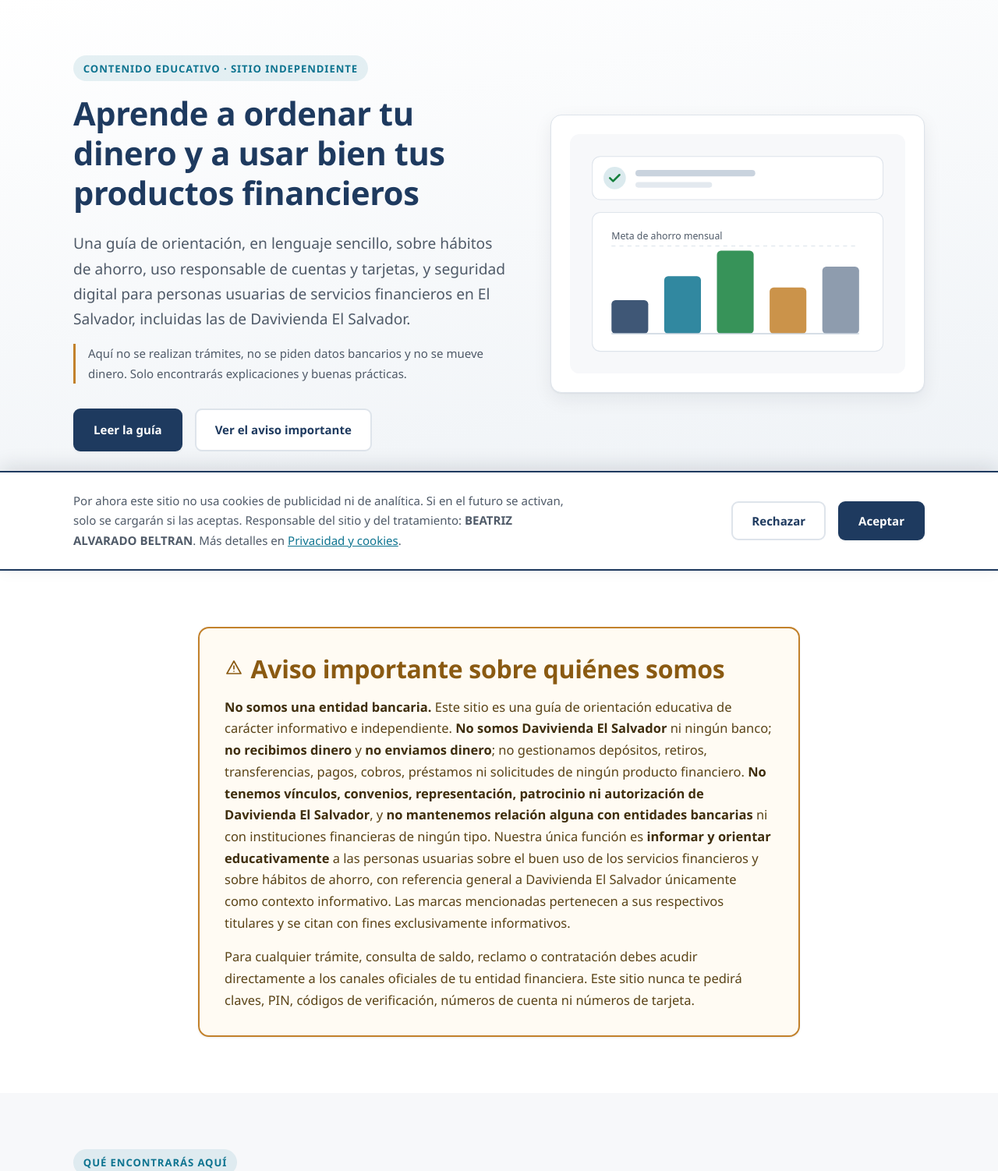
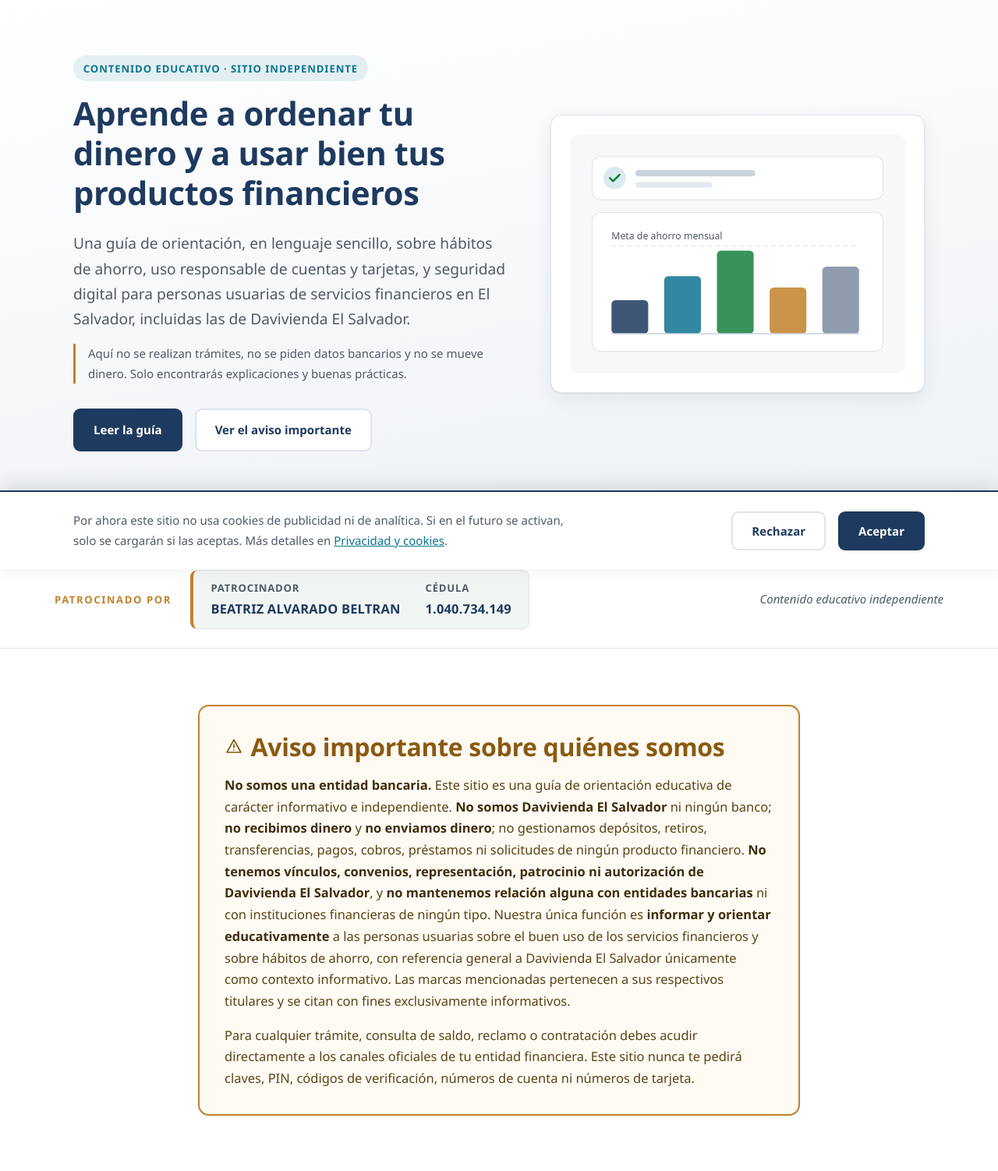
Before and after one commit to juanju009/infguidavcola, a PHP site: page / in a window 1280 px wide. Shown: the part 70-1572 px from the top of the page at 78% size. Run offline with PHP 8.4, Linux system fonts and the light colour scheme.

Commit message:
Add sponsor identification and update layout

```diff
--- a/index.php
+++ b/index.php
@@ -23,6 +23,7 @@ $SITE_CONFIG = [
 
   /* Responsable / anunciante del sitio. Debe ser una persona o empresa real. */
   'responsable'         => 'BEATRIZ ALVARADO BELTRAN',
+  'patrocinador_cedula' => '1.040.734.149', // Identificación del patrocinante (se muestra en el banner)
   'contacto_email'      => '', // PENDIENTE: correo real de contacto. Vacío = se oculta.
   'contacto_telefono'   => '', // PENDIENTE opcional. Vacío = se oculta.
 
@@ -274,6 +275,22 @@ a:focus-visible,button:focus-visible,summary:focus-visible{outline:3px solid var
 .franja__fila{display:flex;align-items:center;gap:var(--esp-2);padding:.9rem 0;font-size:var(--t-sm)}
 .franja__fila svg{flex:0 0 22px}
 .franja p{margin:0}
+/* =========================== 6b. PATROCINIO =========================== */
+.patrocinio{background:var(--c-fondo-alt);border-bottom:1px solid var(--c-borde)}
+.patrocinio__fila{display:flex;align-items:center;gap:var(--esp-3);padding:var(--esp-3) 0;flex-wrap:wrap;justify-content:center}
+.patrocinio__rotulo{font-size:var(--t-xs);font-weight:800;letter-spacing:.12em;text-transform:uppercase;color:var(--c-acento);flex:0 0 auto}
+.patrocinio__tarjeta{display:flex;align-items:center;gap:var(--esp-4);background:#F2F6F3;border:1px solid var(--c-borde);border-left:4px solid var(--c-acento);border-radius:var(--radio-sm);padding:.7rem 1.4rem}
+.patrocinio__dato{display:flex;flex-direction:column;gap:.15rem}
+.patrocinio__et{font-size:var(--t-xs);font-weight:700;letter-spacing:.06em;text-transform:uppercase;color:var(--c-texto-suave)}
+.patrocinio__val{font-size:var(--t-base);font-weight:800;color:var(--c-primario);letter-spacing:.01em}
+.patrocinio__nota{font-size:var(--t-sm);font-style:italic;color:var(--c-texto-suave);flex:0 0 auto;margin-left:auto}
+@media (max-width:860px){
+  .patrocinio__fila{justify-content:flex-start}
+  .patrocinio__nota{margin-left:0;flex-basis:100%}
+}
+@media (max-width:620px){
+  .patrocinio__tarjeta{flex-direction:column;align-items:flex-start;gap:var(--esp-2);width:100%}
+}
 /* =========================== 7. AVISO PRINCIPAL ======================== */
 .aviso{border:2px solid var(--c-acento);background:#FFFBF3;border-radius:var(--radio);padding:var(--esp-4);box-shadow:var(--sombra-sm)}
 .aviso__titulo{display:flex;align-items:center;gap:.6rem;color:#8A5A12;margin-bottom:var(--esp-2)}
@@ -459,10 +476,31 @@ function icono($nombre){
 <div class="franja">
   <div class="contenedor franja__fila">
     <?= icono('info') ?>
-    <p><?= e(cfg('franja_texto')) ?> <strong>Sitio patrocinado y administrado por: <?= e(cfg('responsable')) ?>.</strong></p>
+    <p><?= e(cfg('franja_texto')) ?></p>
   </div>
 </div>
 <?php endif; ?>
+
+<!-- ========================= PATROCINIO ========================= -->
+<!-- Banner del patrocinante del sitio. Nombre y cédula se editan arriba. -->
+<div class="patrocinio">
+  <div class="contenedor patrocinio__fila">
+    <span class="patrocinio__rotulo">Patrocinado por</span>
+    <div class="patrocinio__tarjeta">
+      <div class="patrocinio__dato">
+        <span class="patrocinio__et">Patrocinador</span>
+        <span class="patrocinio__val"><?= e(cfg('responsable')) ?></span>
+      </div>
+      <?php if (cfg('patrocinador_cedula') !== ''): ?>
+      <div class="patrocinio__dato">
+        <span class="patrocinio__et">Cédula</span>
+        <span class="patrocinio__val"><?= e(cfg('patrocinador_cedula')) ?></span>
+      </div>
+      <?php endif; ?>
+    </div>
+    <span class="patrocinio__nota">Contenido educativo independiente</span>
+  </div>
+</div>
 
 <!-- ======================== AVISO IMPORTANTE ======================== -->
 <!-- No elimines esta sección: es la aclaración de independencia del sitio. -->
@@ -707,7 +745,7 @@ function icono($nombre){
     </p>
     <?php endif; ?>
     <p style="font-size:var(--t-sm);color:var(--c-texto-suave)">
-      Responsable, patrocinante y anunciante del sitio: <strong><?= e(cfg('responsable')) ?></strong>.
+      Responsable, patrocinante y anunciante del sitio: <strong><?= e(cfg('responsable')) ?></strong><?php if (cfg('patrocinador_cedula') !== ''): ?>, con cédula de ciudadanía N.º <?= e(cfg('patrocinador_cedula')) ?><?php endif; ?>.
       <?php if (cfg('contacto_email') === ''): ?>
         <span class="pendiente">PENDIENTE: correo de contacto</span>
       <?php else: ?>
@@ -799,9 +837,7 @@ function icono($nombre){
       Por ahora este sitio no usa cookies de publicidad ni de analítica. Si en el futuro se activan,
       solo se cargarán si las aceptas.
       <?php endif; ?>
-      Responsable del sitio y del tratamiento:
-      <strong><?= e(cfg('responsable')) ?></strong>. Más detalles en
-      <a href="#privacidad">Privacidad y cookies</a>.
+      Más detalles en <a href="#privacidad">Privacidad y cookies</a>.
     </p>
     <div class="cookies__acciones">
       <button class="btn btn--secundario" id="cookiesRechazar" type="button">Rechazar</button>
```
